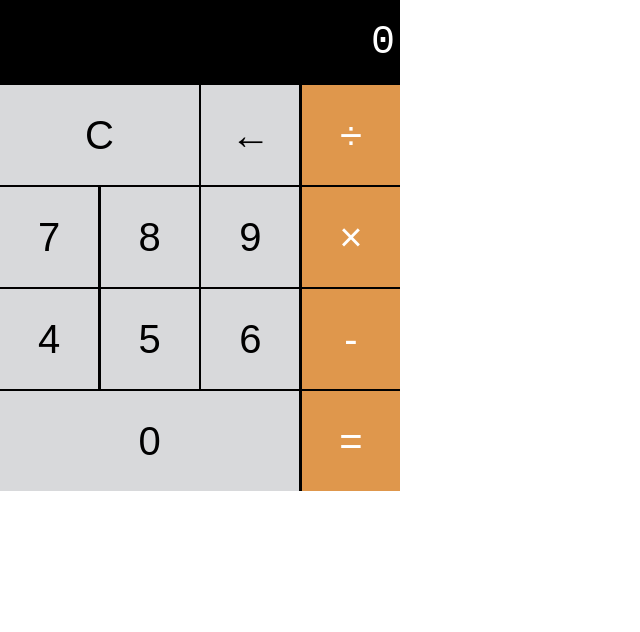
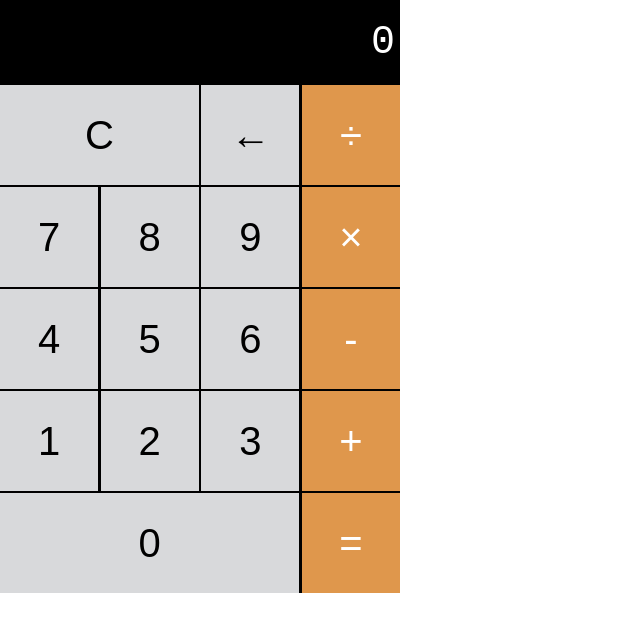
Before and after one commit to Ayyasudeen/JS-Calculator, a plain HTML site: page index.html in a window 1280 px wide. Shown: the whole page, without its empty margins (0-640 px from the left). Drawn offline with Linux system fonts and the light colour scheme.

Commit message:
Update index.html
added missing row

```diff
--- a/index.html
+++ b/index.html
@@ -30,10 +30,17 @@
                 <button class="calc-button">-</button>
             </div>
             <div class="calc-row">
+                <button class="calc-button">1</button>
+                <button class="calc-button">2</button>
+                <button class="calc-button">3</button>
+                <button class="calc-button">+</button>
+            </div>
+            <div class="calc-row">
                 <button class="triple calc-button">0</button>
                 <button class="calc-button">=</button>
             </div>
         </section>
     </div>
+    <script src="script.js"></script>
 </body>
 </html>
```
